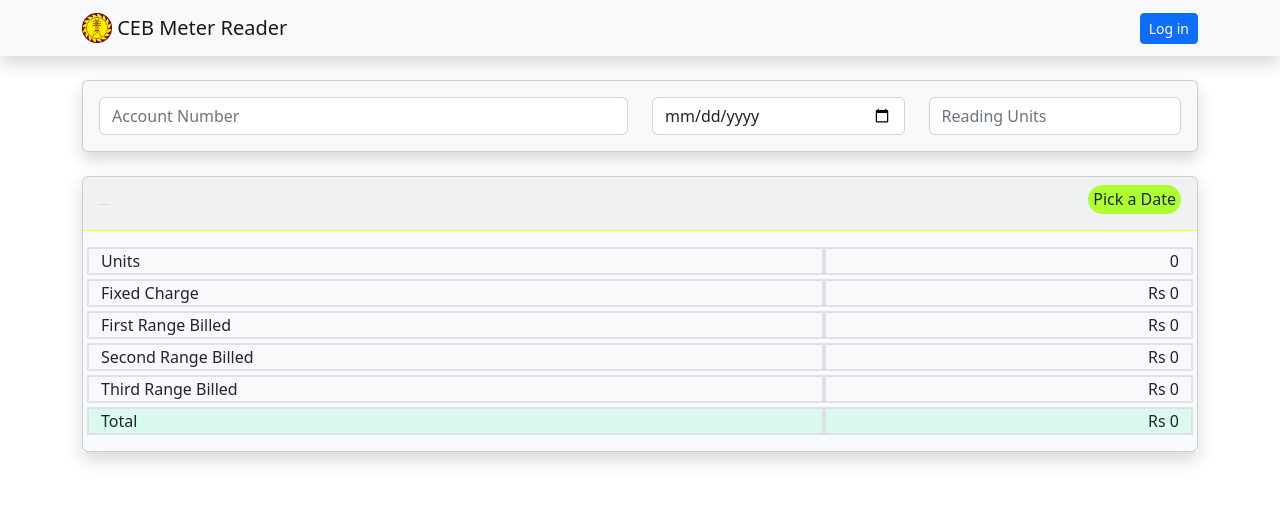
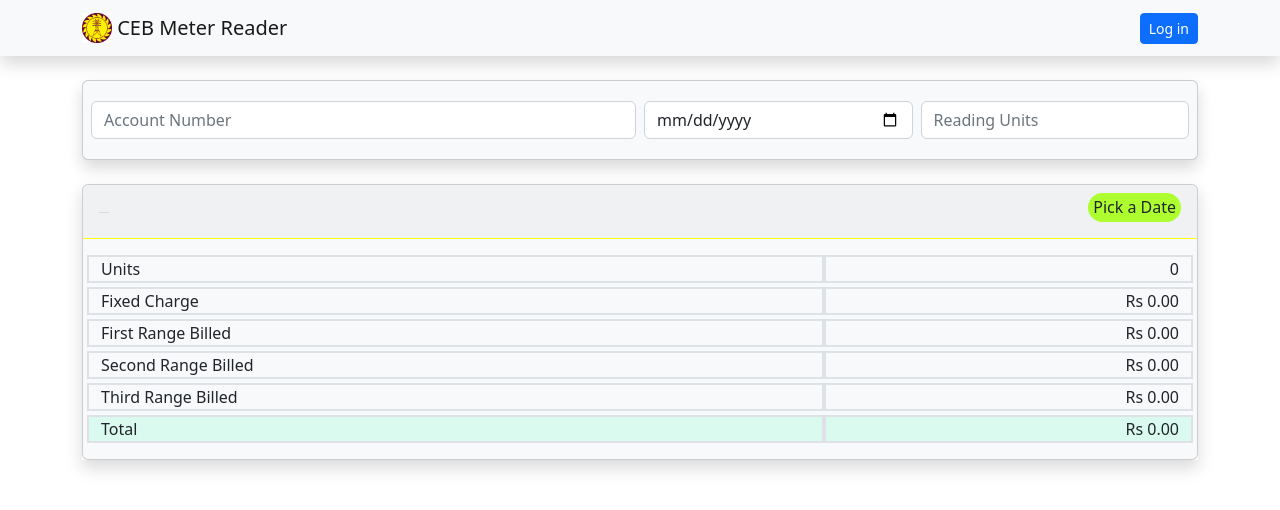
Before and after one commit to Janith-Umeda/cebmrsys, a Next.js app: page /readerboard in a window 1280 px wide. Shown: the top 510 px of the page. Built offline with nearby package versions, Linux system fonts and the light colour scheme; no server answers; sample sign-in values are in the browser's storage.

Commit message:
last update

```diff
--- a/components/billcard.jsx
+++ b/components/billcard.jsx
@@ -10,26 +10,71 @@ export default function BillCard({rb,date,units,accData,okTrigger,isLoading}){
     const [total,setTotal] = useState(0);
 
     function formatNumber(value){
-        return `Rs ${new Intl.NumberFormat().format(value)}`
+
+        return `Rs ${new Intl.NumberFormat().format(value)}.00`
     }
+
+    // useEffect(()=>{
+    //     if(units >= 1){
+    //         const unit = Number(units);
+    //         let fc = 0;
+    //         let tot = 0;
+
+    //         if(30 >= unit){
+
+    //             fc = 500;
+    //             setFrb(unit * 20);
+    //             tot = (unit * 20) + fc;
+
+    //         }else if(30 < unit && unit <= 90){
+
+    //             fc = 1000;
+    //             setSrb(unit * 35);
+    //             tot = (unit * 35) + fc;
+
+    //         }else if(60 < unit){
+    //             let uPri = 40;
+
+    //             if(92 <= unit){
+    //                 uPri = uPri + (unit - 91);
+    //             }
+
+    //             fc = 1500;
+    //             setTrb(unit * uPri);
+    //             tot = (unit * uPri) + fc;
+
+    //         }
+    //         setFixC(fc);
+    //         setTotal(tot);
+    //     }
+    //     return ()=>{
+    //         if(units !== 0){
+    //             setFrb(0);
+    //             setSrb(0);
+    //             setTrb(0);
+    //             setFixC(0);
+    //             setTotal(0);
+    //         }
+    //     }
+
+    // },[units,setTotal])
 
     useEffect(()=>{
         if(units >= 1){
             const unit = Number(units);
-            let fc = 0;
-            let tot = 0;
+            let fixedC = 0;
 
             if(30 >= unit){
 
-                fc = 500;
-                setFrb(unit * 20);
-                tot = (unit * 20) + fc;
+                fixedC = 500;
+                setFrb((unit * 20));
 
             }else if(30 < unit && unit <= 90){
 
-                fc = 1000;
-                setSrb(unit * 35);
-                tot = (unit * 35) + fc;
+                const s = (Number(((unit-30) / 30).toString().split('.')[0]) * 30) + ((unit - 30) % 30);
+                setFrb((30 * 20)); // First Range
+                setSrb((( s * 35))); //Second Range
+                fixedC = 1500;
 
             }else if(60 < unit){
                 let uPri = 40;
@@ -38,13 +83,14 @@ export default function BillCard({rb,date,units,accData,okTrigger,isLoading}){
                     uPri = uPri + (unit - 91);
                 }
 
-                fc = 1500;
-                setTrb(unit * uPri);
-                tot = (unit * uPri) + fc;
-
+                const s = (Number(((unit-90) / 30).toString().split('.')[0]) * 30) + ((unit - 90) % 30);
+                setFrb((30 * 20)); // First Range
+                setSrb((( 60 * 35))); //Second Range
+                setTrb((( s * uPri))); //Third Range
+                fixedC = 3000;
             }
-            setFixC(fc);
-            setTotal(tot);
+            setFixC(fixedC);
+            setTotal(frb + srb + trb + fixedC);
         }
         return ()=>{
             if(units !== 0){
@@ -56,7 +102,8 @@ export default function BillCard({rb,date,units,accData,okTrigger,isLoading}){
             }
         }
 
-    },[units,setTotal])
+    },[units, setTotal, frb, srb, trb])
+
 
     return (
         <Card bg="light">
@@ -90,11 +137,15 @@ export default function BillCard({rb,date,units,accData,okTrigger,isLoading}){
                     <div className="col-4 border border-2 text-end">{formatNumber(total)}</div>
                 </div>
             </Card.Body>
-            <Card.Footer className="billcard-footer" hidden={(accData && rb) ? false : true} >
+            <Card.Footer className="billcard-footer" hidden={(accData) ? false : true} >
                 <div className="billcard-footer-accno">
                     <span>Account Number : </span>
                     <span>{accData?.accno}</span>
                 </div>
+                <button className="btn btn-outline-success w-25">
+                    Print
+                </button>
+                {rb ? (
                     <button
                         className="btn btn-primary w-25"
                         onClick={()=>okTrigger()}
@@ -102,6 +153,7 @@ export default function BillCard({rb,date,units,accData,okTrigger,isLoading}){
                     >
                         {isLoading ? <Spinner size="sm"/> : 'OK'}
                     </button>
+                ) : (null)}
             </Card.Footer>
         </Card>
     )
--- a/pages/readerboard/index.jsx
+++ b/pages/readerboard/index.jsx
@@ -45,16 +45,16 @@ function EntryField({setDate,setUnits,setAccData}){
     return(
         <Card bg="light" className="mt-4 shadow">
             <Card.Body className="row">
-                <div className="col-6" >
+                <div className="col-md-6 p-1" >
                     <input
                         type="number"
                         className={`form-control  ${!isValidAcc && 'anum_not_valid' }` }
                         placeholder="Account Number"
                         onBlur={(e)=>setAccNo([true,e.target.value])}
                     />
-                    <div hidden={isValidAcc ? true : false } className="form-text text-danger">Wrong Account Number</div>
+                    <div hidden={isValidAcc ? true : false } className="form-text text-danger text-center">Wrong Account Number</div>
                 </div>
-                <div className="col-3" >
+                <div className="col-md-3 p-1" >
                     <input
                         type="date"
                         className="form-control"
@@ -62,7 +62,7 @@ function EntryField({setDate,setUnits,setAccData}){
                         // value={getToday()}
                     />
                 </div>
-                <div className="col-3">
+                <div className="col-md-3 p-1">
                     <input
                         type="number"
                         className="form-control"
```
Also changed, not shown: pages/index.jsx (+7 -3 lines). Lines whose indentation alone changed are shown as unchanged.
